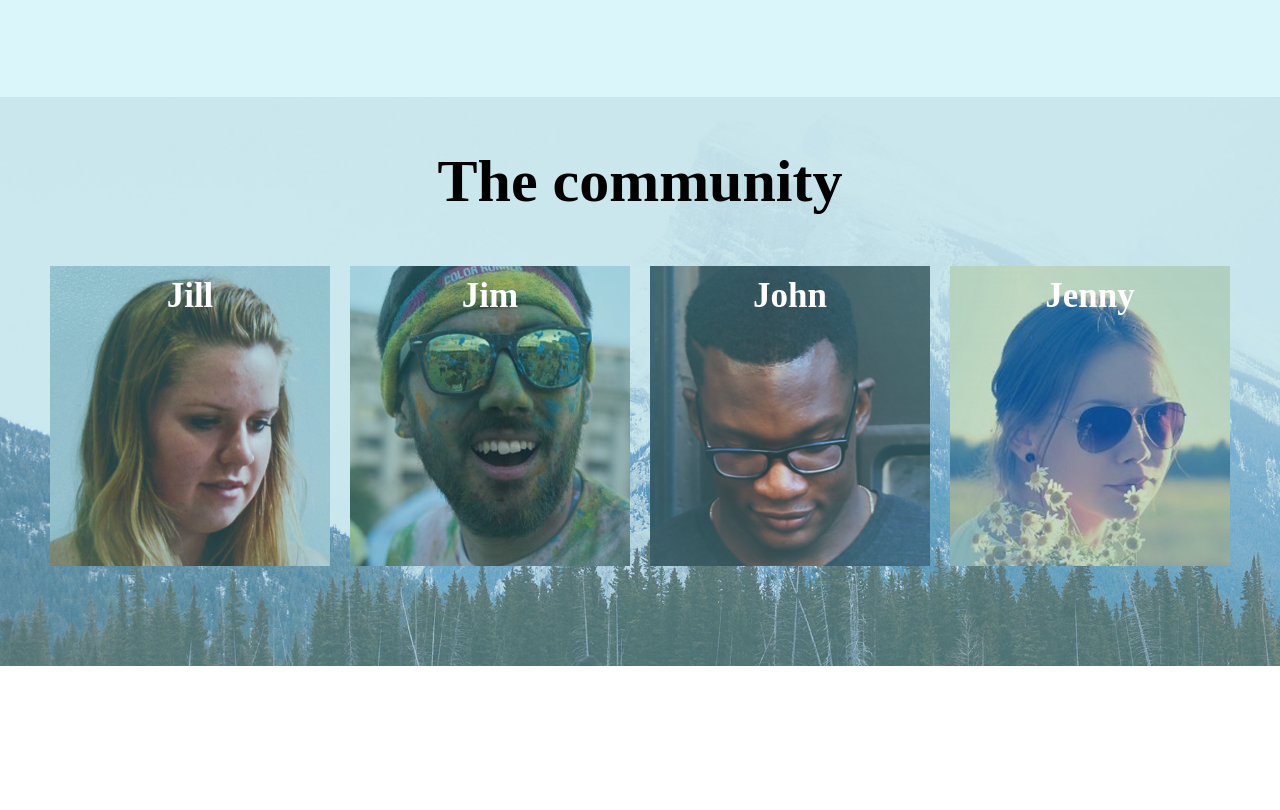
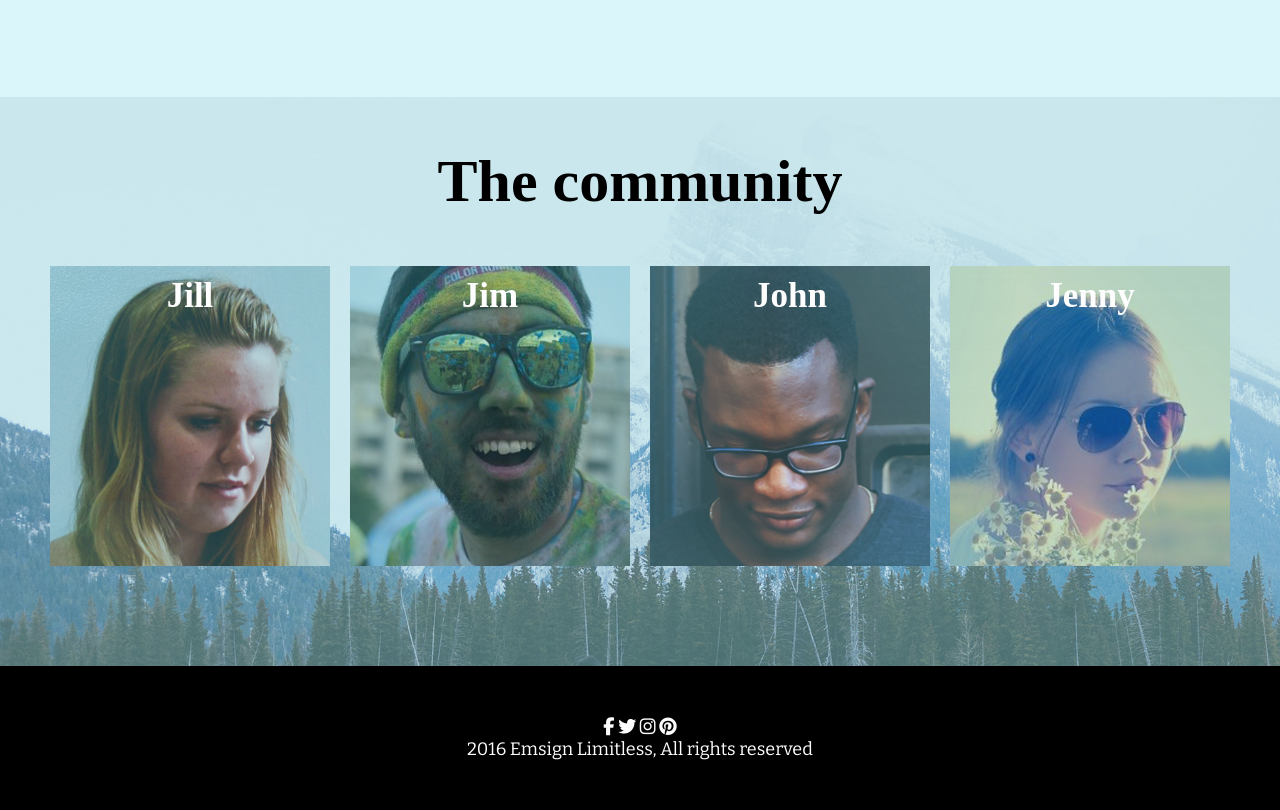
Before and after one commit to moonclash/chillspot, a website: page src/home.html in a window 1280 px wide. Shown: the part 3564-4374 px from the top of the page. Before the commit the page ends 4230 px from the top, so only its background shows below. Drawn offline with nearby package versions, Linux system fonts and the light colour scheme; a web font is replaced by a local one.

Commit message:
Added footer

```diff
--- a/src/assets/styles/scss/home.scss
+++ b/src/assets/styles/scss/home.scss
@@ -307,3 +307,11 @@ form {
         }
     }
 }
+
+footer {
+  background: $black-500;
+  color: $white-500;
+  padding: 50px 0;
+  @extend %flex-col-center;
+  text-align: center;
+}
--- a/src/home.html
+++ b/src/home.html
@@ -134,6 +134,18 @@
           </div>
         </div>
       </section>
+      <footer>
+    <div class="container">
+      <div class="social-media">
+        <i class="fa fa-facebook"></i>
+        <i class="fa fa-twitter"></i>
+        <i class="fa fa-instagram"></i>
+        <i class="fa fa-pinterest"></i>
+      </div>
+      <p>2016 Emsign Limitless, All rights reserved</p>
+    </div>
+  </footer>
+  <script src="https://use.fontawesome.com/a8ebd68736.js"></script>
   </div>
 </body>
 </html>
```
Also changed, not shown: src/assets/styles/css/home.css.
